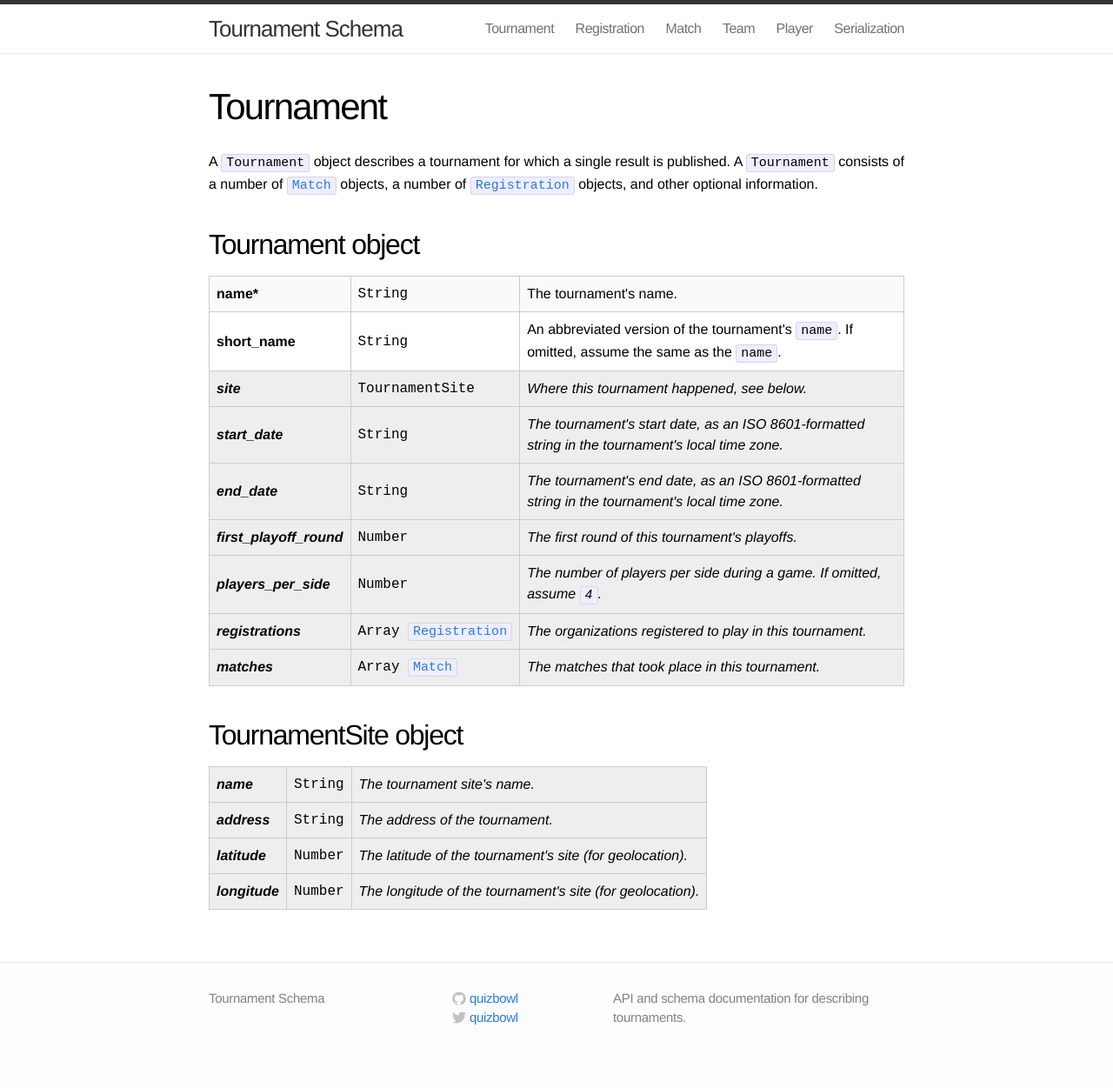
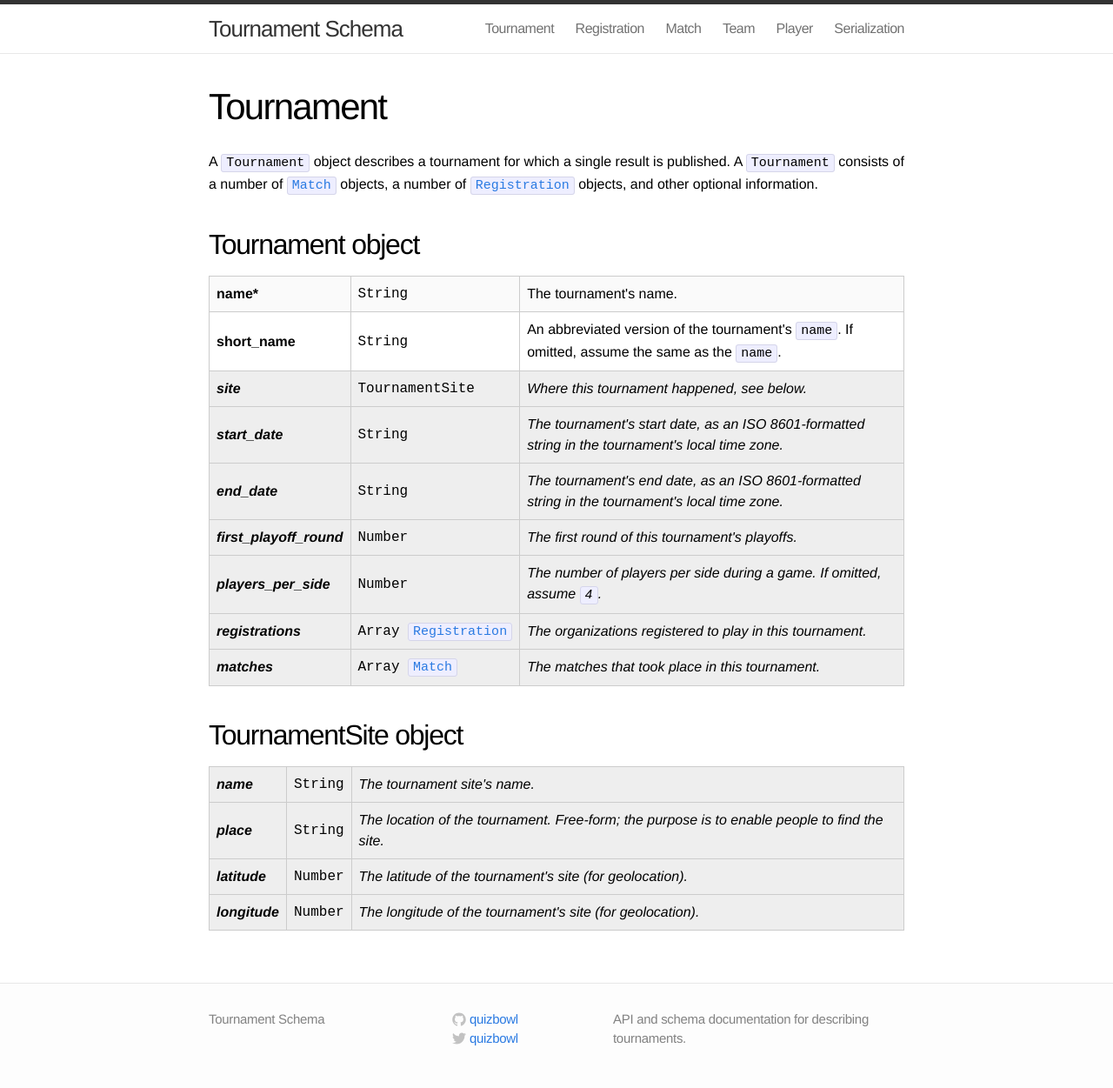
Before and after one commit to quizbowl/schema, a Jekyll site: the page built from tournament.md, in a window 1280 px wide. Shown: the whole page at 87% size. Built offline with Jekyll 4.4.1, drawn with Linux system fonts in a browser that asks for light colours; before the commit the page ends 1227 px from its top, so only the background shows below that.

Commit message:
Updated name per discussion; see #16

```diff
--- a/tournament.md
+++ b/tournament.md
@@ -63,9 +63,9 @@ A `Tournament` object describes a tournament for which a single result is publis
     <td>The tournament site's name.</td>
   </tr>
   <tr class="optional">
-    <th>address</th>
+    <th>place</th>
     <td class="type">String</td>
-    <td>The address of the tournament.</td>
+    <td>The location of the tournament. Free-form; the purpose is to enable people to find the site.</td>
   </tr>
   <tr class="optional">
     <th>latitude</th>
```
